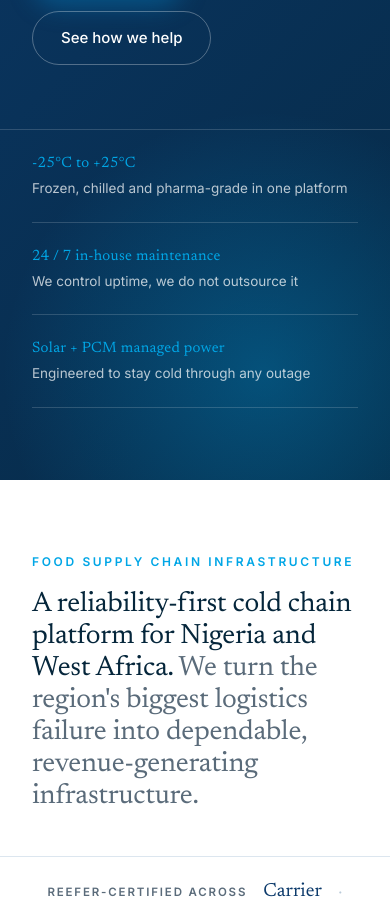
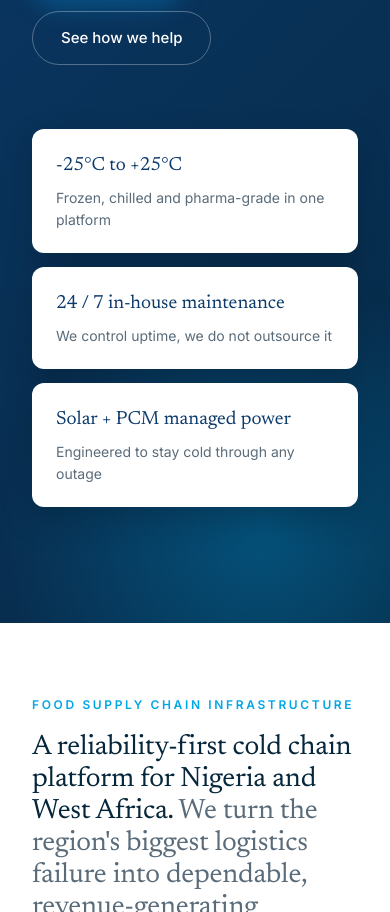
Before and after one commit to roothold/frosthub, a plain HTML site: page index.html in a window 390 px wide. Shown: the part 1088-2000 px from the top of the page. Drawn offline with Linux system fonts and the light colour scheme.

Commit message:
Add files via upload

```diff
--- a/index.html
+++ b/index.html
@@ -84,12 +84,12 @@
     background-size:cover;background-position:center;opacity:.82}
   .iso{position:absolute;inset:0;opacity:.5}
   .hero:before{content:"";position:absolute;inset:0;z-index:2;background-image:linear-gradient(var(--line-d) 1px,transparent 1px),linear-gradient(90deg,var(--line-d) 1px,transparent 1px);background-size:72px 72px;opacity:.4;mask-image:radial-gradient(600px 420px at 12% 40%,#000,transparent 78%)}
-  .hero-strip{position:relative;z-index:3;border-top:1px solid var(--line-d)}
-  .hero-strip .wrap{display:grid;grid-template-columns:repeat(3,1fr)}
-  .hstat{padding:22px 0;border-right:1px solid var(--line-d)}
-  .hstat:last-child{border-right:none}
-  .hstat .k{font-family:'Newsreader';font-size:15px;color:var(--gold);letter-spacing:.02em}
-  .hstat .v{font-size:13.5px;color:var(--muted-d);margin-top:2px}
+  .hero-strip{position:relative;z-index:3;padding-bottom:44px}
+  .hero-strip .wrap{display:grid;grid-template-columns:repeat(3,1fr);gap:18px}
+  .hstat{background:#fff;border-radius:12px;padding:22px 24px;box-shadow:0 18px 44px rgba(4,20,30,.30);transition:.3s}
+  .hstat:hover{transform:translateY(-4px);box-shadow:0 24px 54px rgba(4,20,30,.36)}
+  .hstat .k{font-family:'Newsreader';font-size:19px;color:var(--navy);letter-spacing:0}
+  .hstat .v{font-size:14px;color:var(--muted);margin-top:5px}
 
   /* LEAD BAND */
   .band-lead{padding:100px 0 20px}
@@ -209,8 +209,8 @@
     .navlinks{display:none}.menu-btn{display:block}
     .navlinks.open{display:flex;position:absolute;top:63px;left:0;right:0;flex-direction:column;align-items:flex-start;background:var(--navy);padding:22px 32px;gap:18px;border-bottom:1px solid var(--line-d)}
     section{padding:72px 0}.band-lead{padding:72px 0 0}
-    .hero-strip .wrap{grid-template-columns:1fr}
-    .hstat{border-right:none;border-bottom:1px solid var(--line-d)}
+    .hero-strip .wrap{grid-template-columns:1fr;gap:14px}
+    .hstat{box-shadow:0 12px 30px rgba(4,20,30,.26)}
   }
   @media(max-width:560px){.inv-pts{grid-template-columns:1fr}.foot{grid-template-columns:1fr}.util .wrap{gap:16px}}
 
```
Also changed, not shown: images/case.jpg, images/insight-2.jpg.
